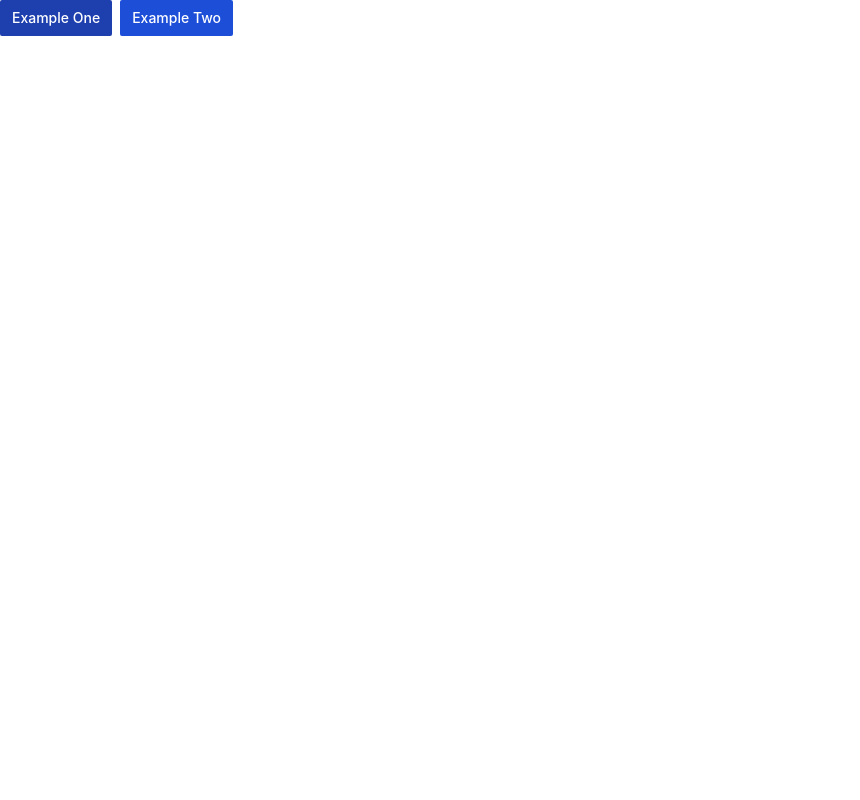
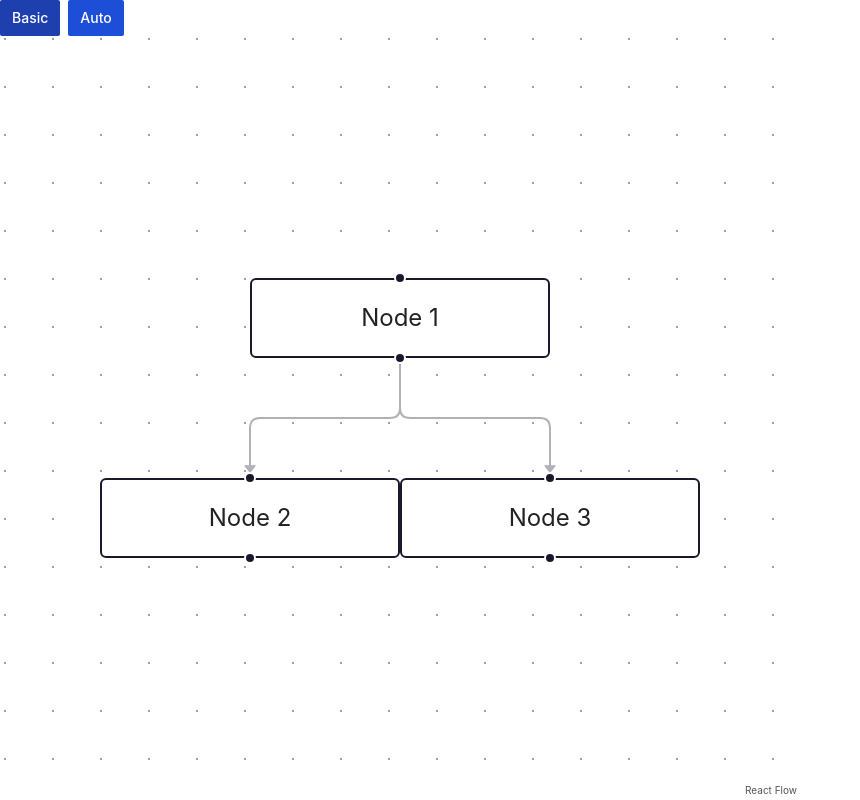
Before and after one commit to stuarthallows/react-flow-playground, a React (Create React App) app: page /auto in a window 1280 px wide. Shown: the whole page, without its empty margins (0-860 px from the left). Built offline with nearby package versions, Linux system fonts and the light colour scheme.

Commit message:
Rename routes and components

```diff
--- a/src/App.tsx
+++ b/src/App.tsx
@@ -1,8 +1,8 @@
 import { Routes, Route } from "react-router-dom";
 import styled from 'styled-components';
 
-import { Graph1 } from './components/Graph1';
-import { Graph2 } from './components/Graph2';
+import { VeryBasicLayout } from './components/VeryBasicLayout';
+import { AutoLayout } from './components/AutoLayout';
 import { Navigation } from './components/Navigation';
 
 const Wrapper = styled.div`
@@ -23,8 +23,8 @@ function App() {
 
       <div className="flow-container">
         <Routes>
-          <Route path="graph1" element={<Graph1 />} />
-          <Route path="graph2" element={<Graph2 />} />
+          <Route path="basic" element={<VeryBasicLayout />} />
+          <Route path="auto" element={<AutoLayout />} />
         </Routes>
       </div>
     </Wrapper>
--- a/src/components/Graph2.tsx
+++ b/src/components/AutoLayout.tsx
@@ -100,7 +100,7 @@ function AutomaticLayout() {
   );
 }
 
-export const Graph2: FC = () =>
+export const AutoLayout: FC = () =>
   <ReactFlowProvider>
     <AutomaticLayout />
   </ReactFlowProvider>;
--- a/src/components/Navigation.tsx
+++ b/src/components/Navigation.tsx
@@ -9,14 +9,14 @@ const Wrapper = styled.div`
 
 export const Navigation: FC = () => {
   return <Wrapper>
-    <Link to="/graph1">
+    <Link to="/basic">
       <button type="button" className="px-3 py-2 text-sm font-medium text-center text-white bg-blue-700 rounded-sm hover:bg-blue-800 focus:ring-4 focus:outline-none focus:ring-blue-300 dark:bg-blue-600 dark:hover:bg-blue-700 dark:focus:ring-blue-800">
-        Example One
+        Basic
       </button>
     </Link>
-    <Link to="/graph2">
+    <Link to="/auto">
       <button type="button" className="px-3 py-2 text-sm font-medium text-center text-white bg-blue-700 rounded-sm hover:bg-blue-800 focus:ring-4 focus:outline-none focus:ring-blue-300 dark:bg-blue-600 dark:hover:bg-blue-700 dark:focus:ring-blue-800">
-        Example Two
+        Auto
       </button>
     </Link>
   </Wrapper>
```
Also changed, not shown: src/components/VeryBasicLayout.tsx (renamed from src/components/Graph1.tsx, +14 -5 lines).
